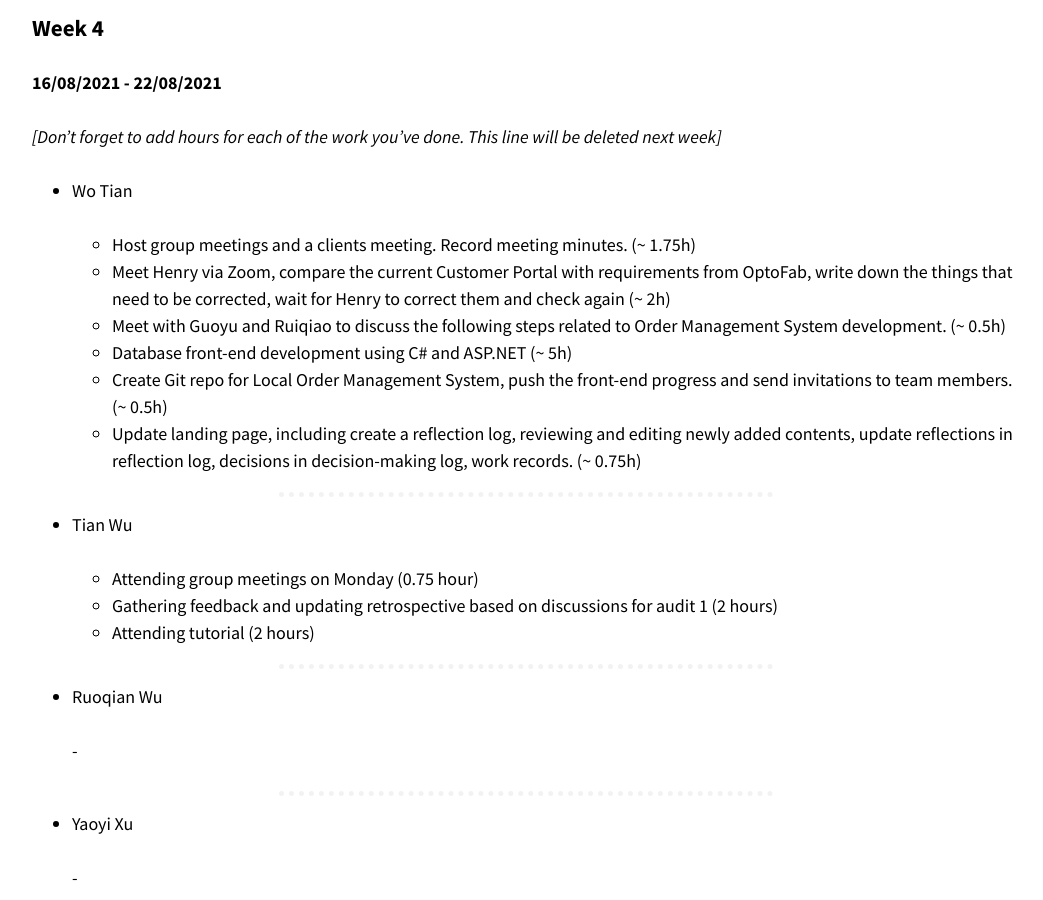
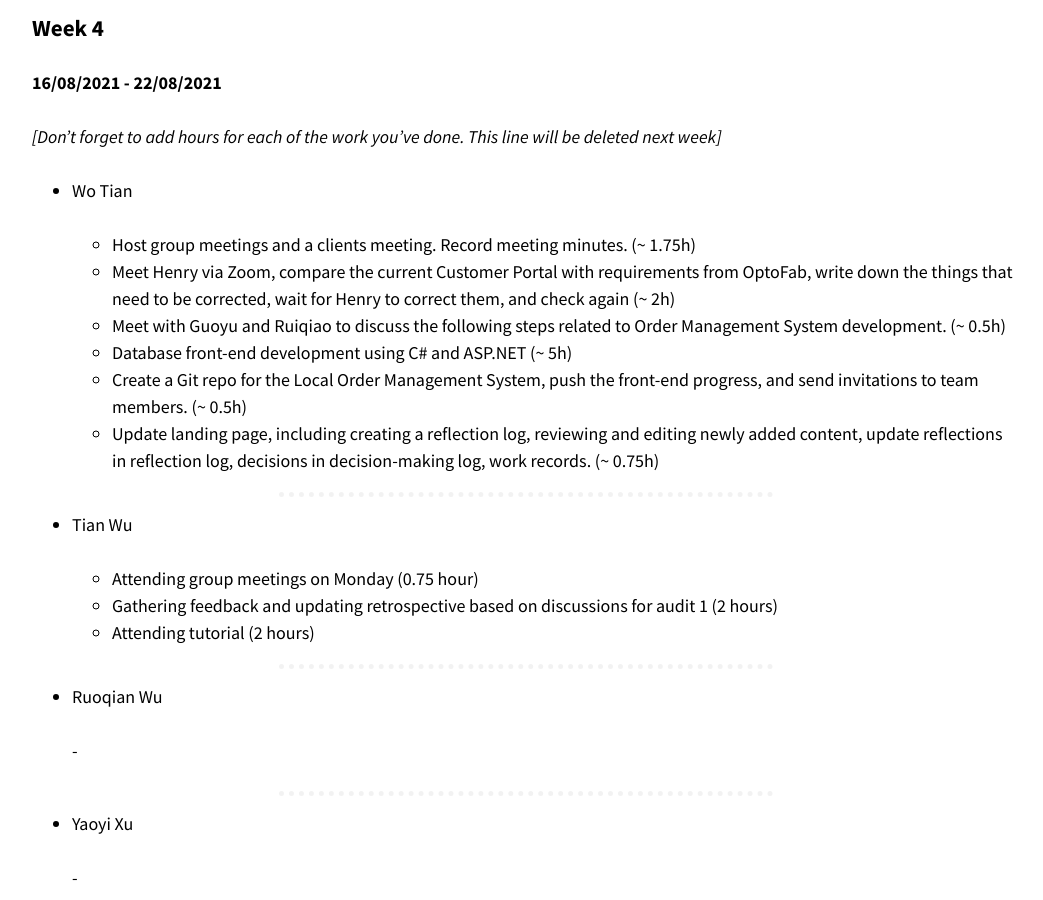
Before and after one commit to optofab/optofab.github.io, a Jekyll site: the page built from logs.md, in a window 1280 px wide and 900 px high, scrolled down 17741 px. Shown: the whole window, without its empty margins (114-1157 px from the left). Built offline with Jekyll 4.4.1, drawn with Linux system fonts in a browser that asks for light colours; nearby versions of some CDN libraries; emoji names are drawn with the system emoji font; some of the changed text lies outside the part shown.

Commit message:
Update logs.md

```diff
--- a/logs.md
+++ b/logs.md
@@ -657,11 +657,11 @@ _[Don't forget to add hours for each of the work you've done. This line will be
 - Wo Tian
 
   - Host group meetings and a clients meeting. Record meeting minutes. (~ 1.75h)
-  - Meet Henry via Zoom, compare the current Customer Portal with requirements from OptoFab, write down the things that need to be corrected, wait for Henry to correct them and check again (~ 2h)
+  - Meet Henry via Zoom, compare the current Customer Portal with requirements from OptoFab, write down the things that need to be corrected, wait for Henry to correct them, and check again (~ 2h)
   - Meet with Guoyu and Ruiqiao to discuss the following steps related to Order Management System development. (~ 0.5h)
   - Database front-end development using C# and ASP.NET (~ 5h)
-  - Create Git repo for Local Order Management System, push the front-end progress and send invitations to team members. (~ 0.5h)
-  - Update landing page, including create a reflection log, reviewing and editing newly added contents, update reflections in reflection log, decisions in decision-making log, work records. (~ 0.75h)
+  - Create a Git repo for the Local Order Management System, push the front-end progress, and send invitations to team members. (~ 0.5h)
+  - Update landing page, including creating a reflection log, reviewing and editing newly added content, update reflections in reflection log, decisions in decision-making log, work records. (~ 0.75h)
 
 
 <hr class="hr-dotted">
@@ -721,4 +721,4 @@ _[Don't forget to add hours for each of the work you've done. This line will be
 | --------- | -------- | ------------------------------------------------------------------------------------------------------------------------------------------------------------------------------------------------------------------------------------------------------------------------------------------------------------------------------------------------------------------------------------------------------------------------------------------------------------------------------------------------------------------------------- | ---------------------------------------------------------------------------------------------------------------------------------------------------------------------------------------------------- |
 | 1         | 4        | Our peers and tutor this semester want to make sure that everyone's voice is heard by letting everyone participate in the tutorials and audits more. A good team should be adaptable. Therefore we will adjust our approach in the coming tutorials and audits. | Wo Tian |
 | 2         | 4        |  We've got a relatively low score for Reflection on Audit 1. The course convenor, our tutor, and our shadow team all think that we should create a reflection log in Audit 1. <br/> We will actively listen to other people's advice and improve our documentation by adding a reflection log. | Wo Tian |
-| 3         | 4        | Received feedback from Many Eyes Process regarding SOW. It would be better if we could write SOW with more detailed deliverables. | Wo Tian |
+| 3         | 4        | Received feedback from Many Eyes Process regarding SOW. It would be better if we could write the SOW with more detailed deliverables. | Wo Tian |
```
Also changed, not shown: other parts of logs.md (+2 -2 lines).
